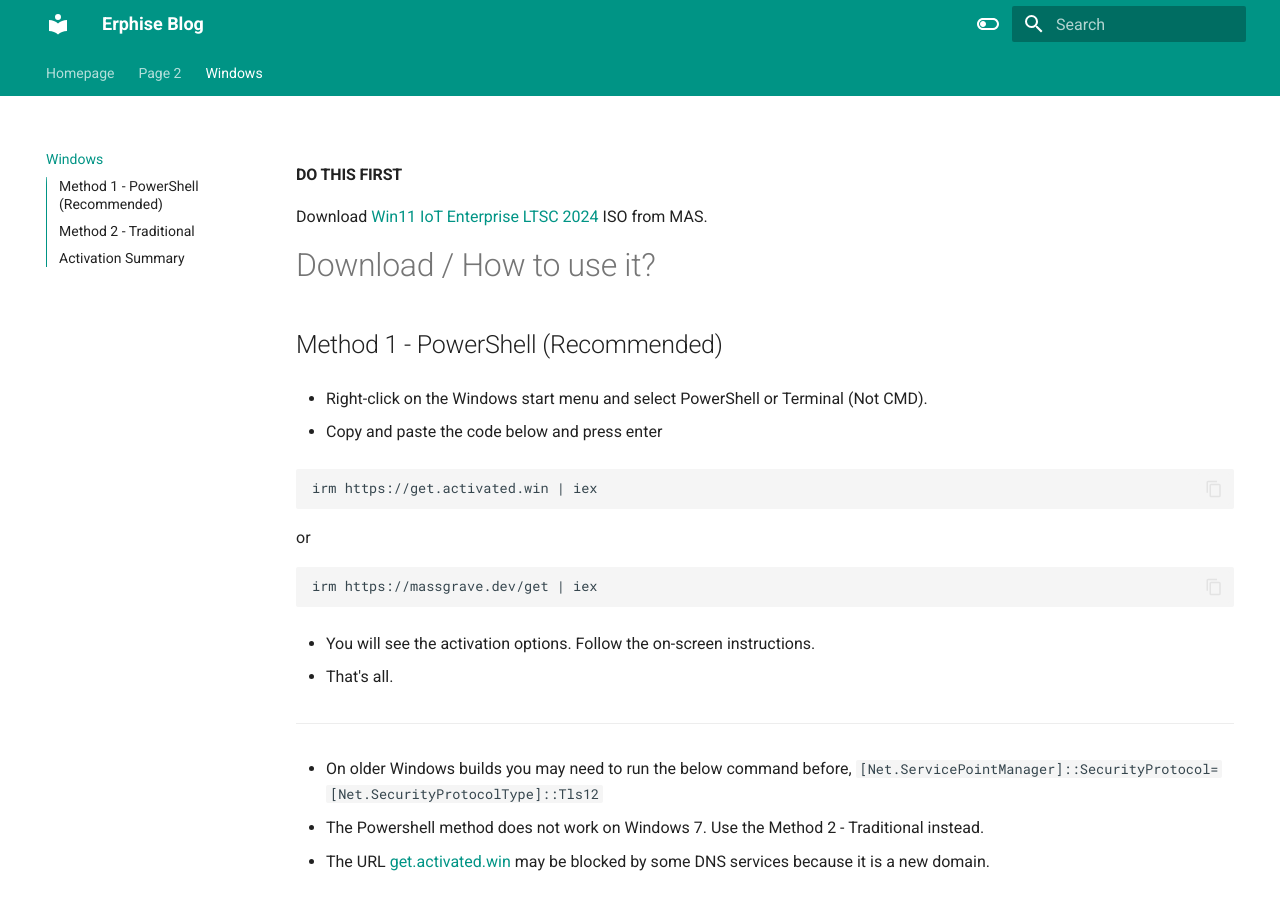
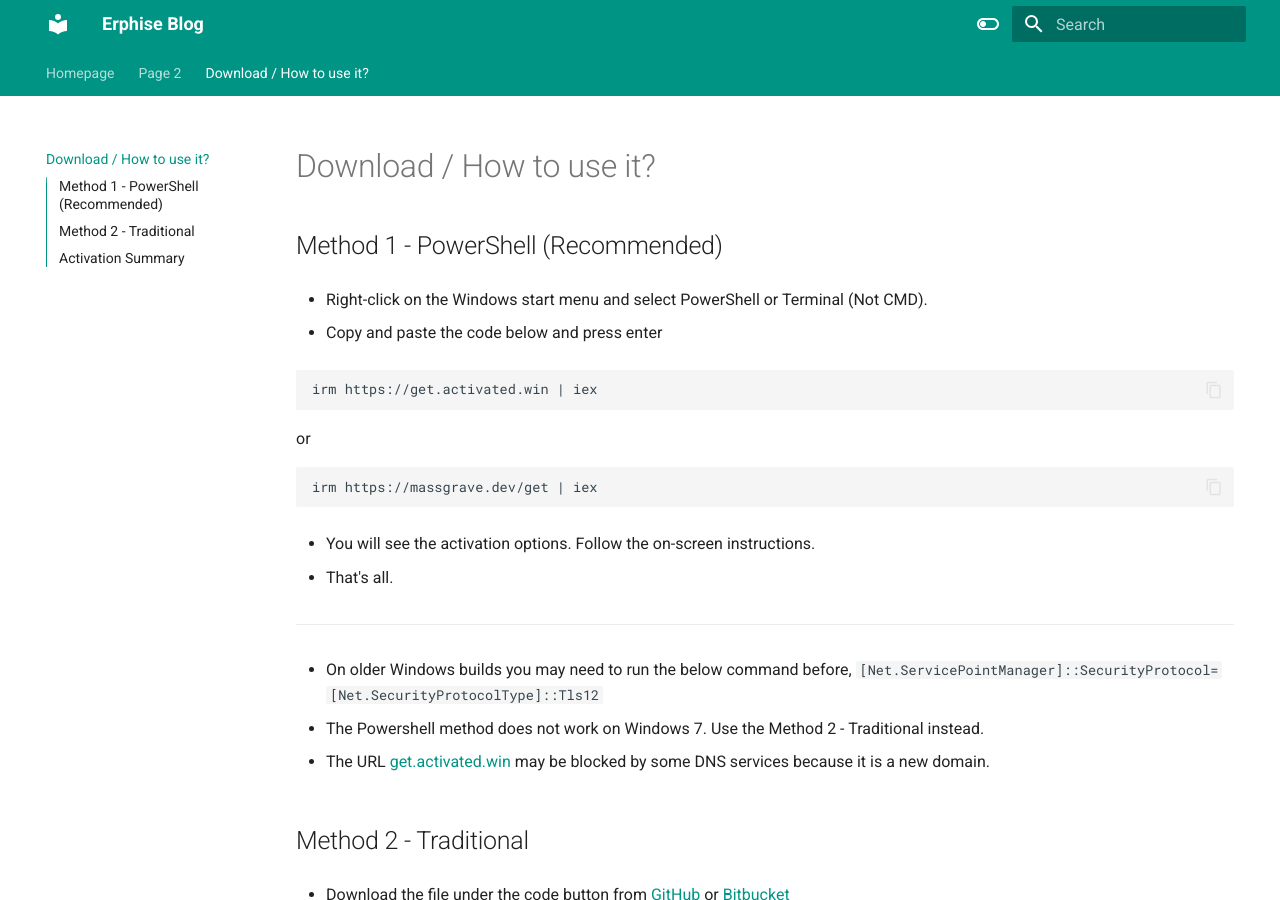
Before and after one commit to erphise/blog, an MkDocs documentation site: the page built from docs/windows.md, in a window 1280 px wide and 900 px high. Built offline with MkDocs 1.6.1 and Material for MkDocs 9.7.7, drawn with Linux system fonts in a browser that asks for light colours.

Commit message:
Updated windows.md

```diff
--- a/docs/windows.md
+++ b/docs/windows.md
@@ -1,5 +1,3 @@
-<div data-block-id="8DbjhJfR" data-callout-type="info" class="callout"><h4 data-block-id="eQfuLsVF">DO THIS FIRST</h4><p data-block-id="8nvdKmCQ" data-spacing="double">Download <a target="_blank" rel="noopener noreferrer nofollow" title="Win11 IoT Enterprise LTSC 2024" href="https://massgrave.dev/windows_ltsc_links#win11-iot-enterprise-ltsc-2024">Win11 IoT Enterprise LTSC 2024</a> ISO from MAS.</p></div>
-
 # Download / How to use it?
 
 ## Method 1 - PowerShell (Recommended)
```
